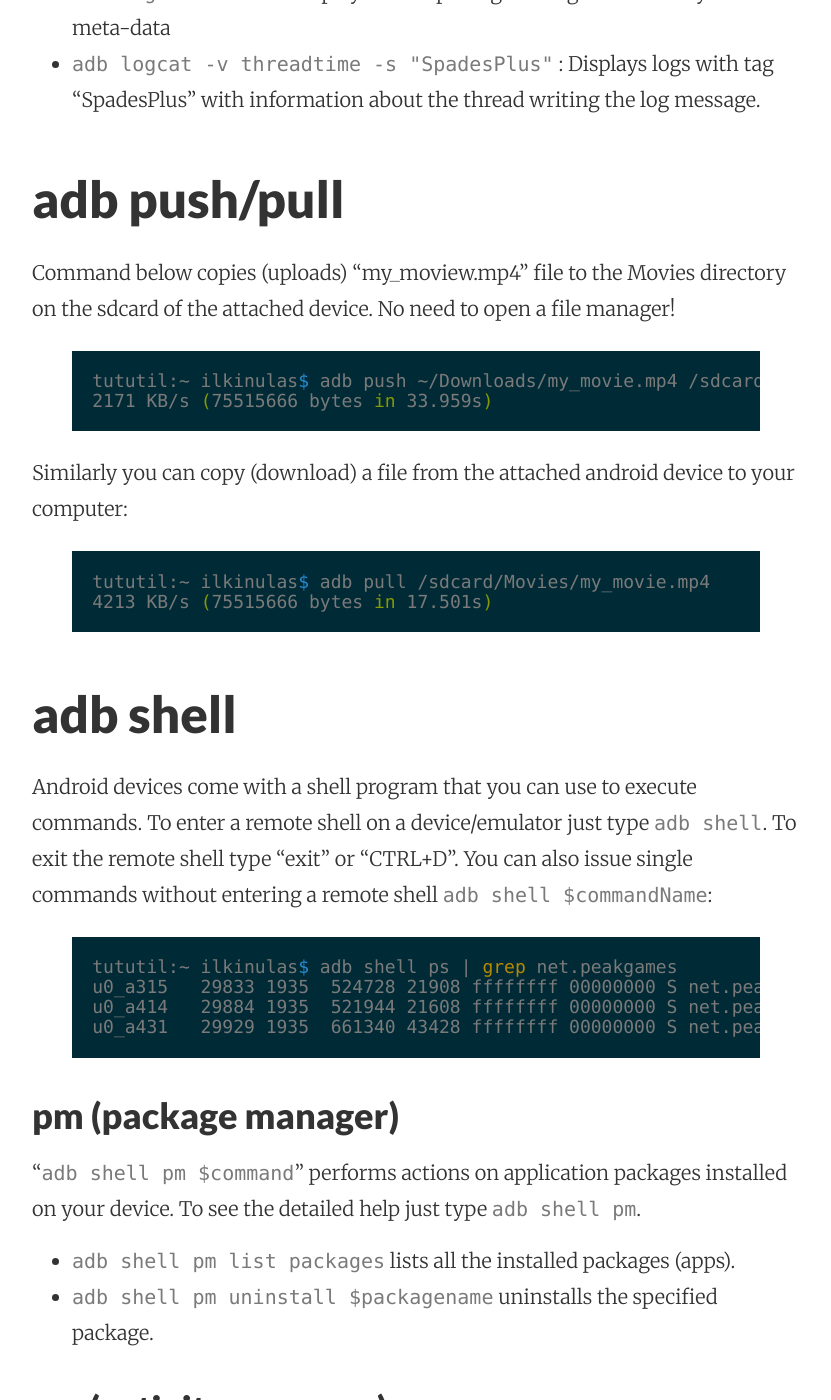
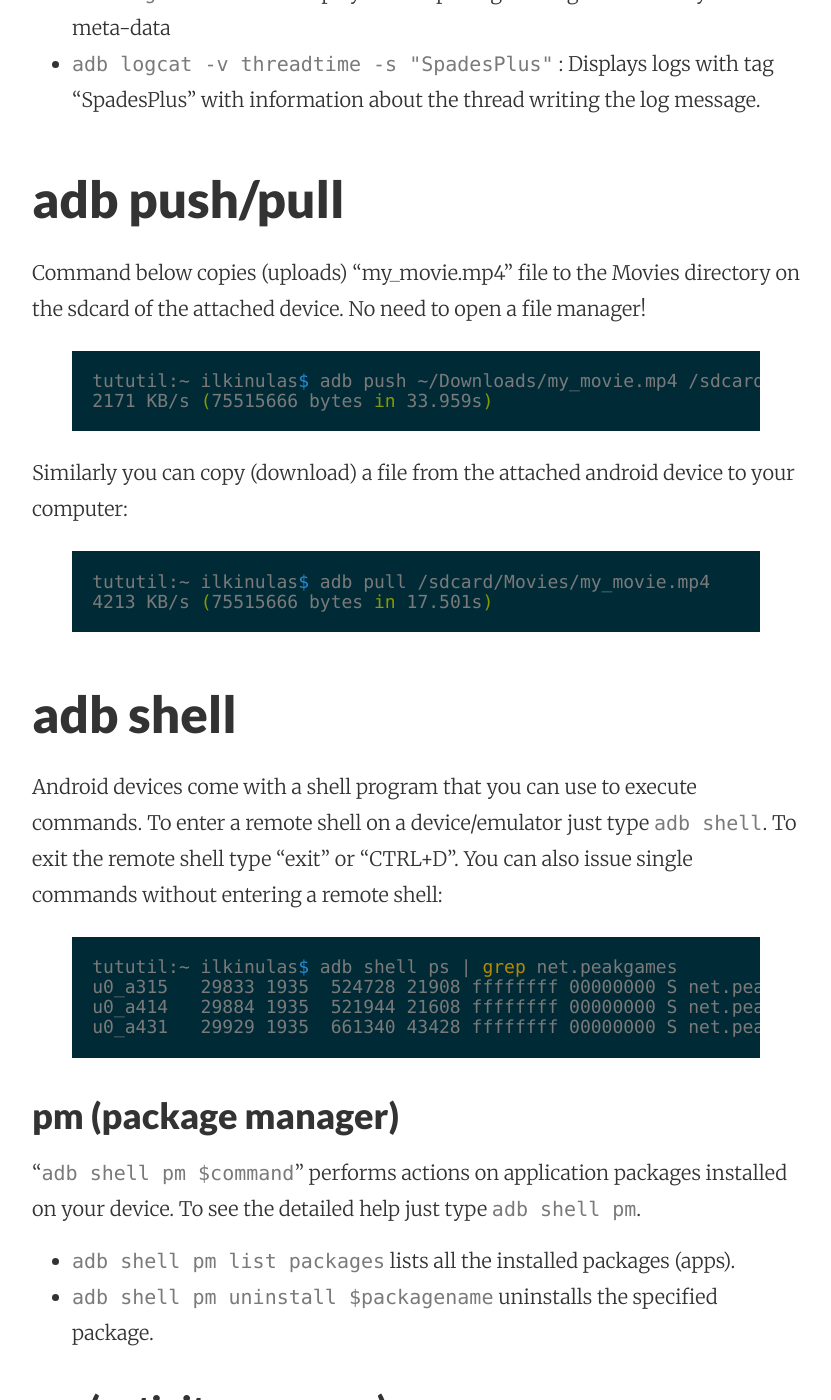
Before and after one commit to ilkinulas/ilkinulas.github.io, a Jekyll site: the page built from _posts/2014-11-07-adb-tips.markdown, in a window 1280 px wide and 1400 px high, scrolled down 1784 px. Shown: the whole window, without its empty margins (224-1055 px from the left). Built offline with Jekyll 4.4.1, drawn with Linux system fonts in a browser that asks for light colours; nearby versions of some CDN libraries; comment, search, counter and statistics services are not loaded; some of the changed text lies outside the part shown.

Commit message:
fixed typos.

```diff
--- a/_posts/2014-11-07-adb-tips.markdown
+++ b/_posts/2014-11-07-adb-tips.markdown
@@ -40,7 +40,7 @@
 * <code>adb logcat -v threadtime -s "SpadesPlus"</code> : Displays logs with tag "SpadesPlus" with information about the thread writing the log message.
 
 ## adb push/pull
-Command below copies (uploads) "my_moview.mp4" file to the Movies directory on the sdcard of the attached device. No need to open a file manager!
+Command below copies (uploads) "my_movie.mp4" file to the Movies directory on the sdcard of the attached device. No need to open a file manager!
 {% highlight bash %}
 tututil:~ ilkinulas$ adb push ~/Downloads/my_movie.mp4 /sdcard/Movies
 2171 KB/s (75515666 bytes in 33.959s)
@@ -52,7 +52,7 @@
 {% endhighlight %}
 
 ## adb shell
-Android devices come with a shell program that you can use to execute commands. To enter a remote shell on a device/emulator just type <code>adb shell</code>. To exit the remote shell type "exit" or "CTRL+D". You can also issue single commands without entering a remote shell <code>adb shell $commandName</code>:
+Android devices come with a shell program that you can use to execute commands. To enter a remote shell on a device/emulator just type <code>adb shell</code>. To exit the remote shell type "exit" or "CTRL+D". You can also issue single commands without entering a remote shell:
 {% highlight bash %}
 tututil:~ ilkinulas$ adb shell ps | grep net.peakgames
 u0_a315   29833 1935  524728 21908 ffffffff 00000000 S net.peakgames.mobile.goalgame.android
@@ -68,7 +68,8 @@
 
 ### am (activity manager)
 
-I am going to show you how to dump heap of a running android application and analyze the heap using [Eclipse Memory Analyser](http://www.eclipse.org/mat/downloads.php)
+I am going to show you how to dump heap of a running android application and analyze the heap using [Eclipse Memory Analyser](http://www.eclipse.org/mat/downloads.php).
+
 First start the activity you want to monitor. In my case I am starting a game that we developed at [Peak Games](http://www.peakgames.net) whose package name is <code>net.peakgames.mobile.spades.android</code>.
 
 {% highlight sh %}
```
Also changed, not shown: other parts of _posts/2014-11-07-adb-tips.markdown (+3 -1 lines).
